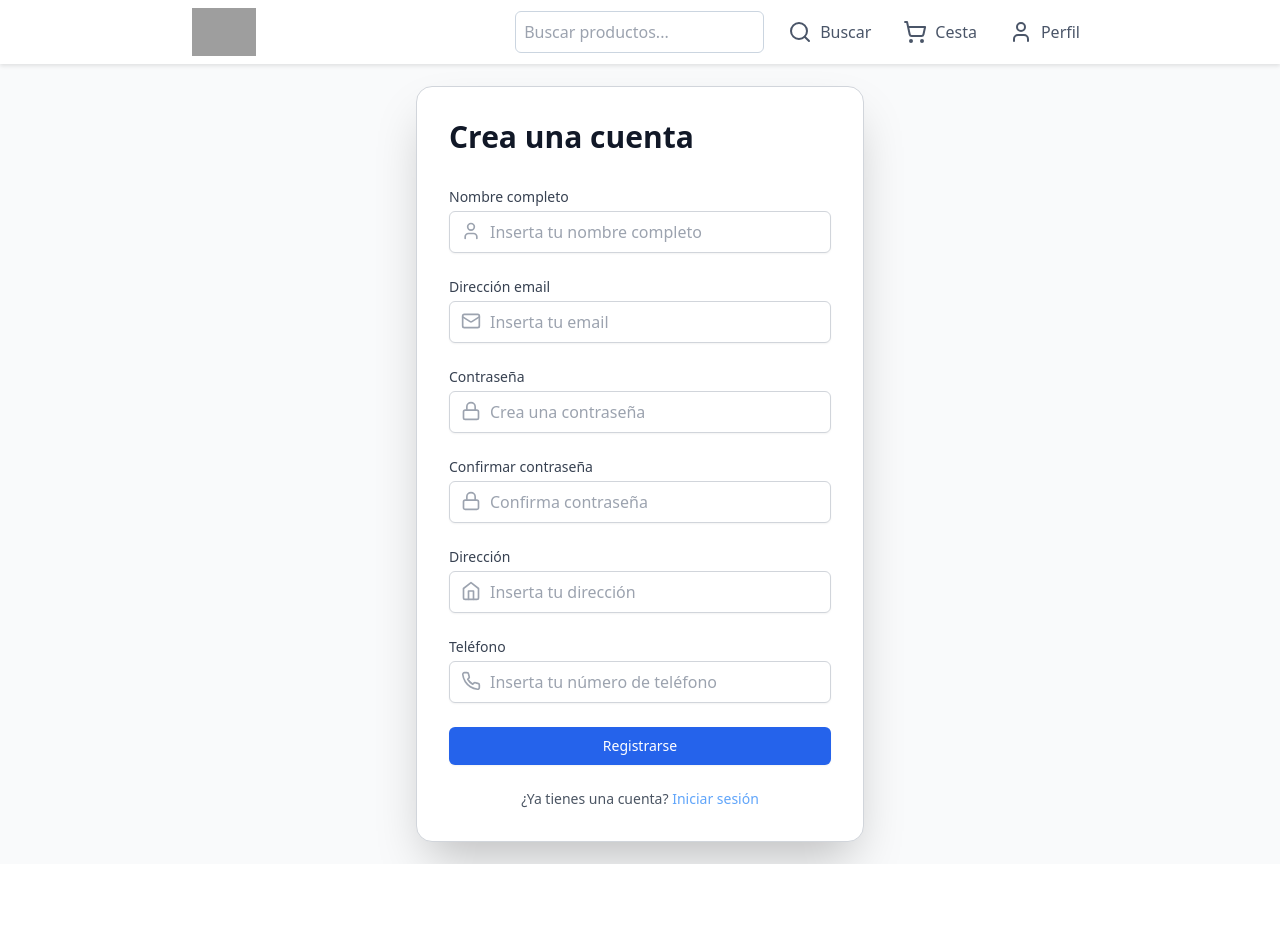
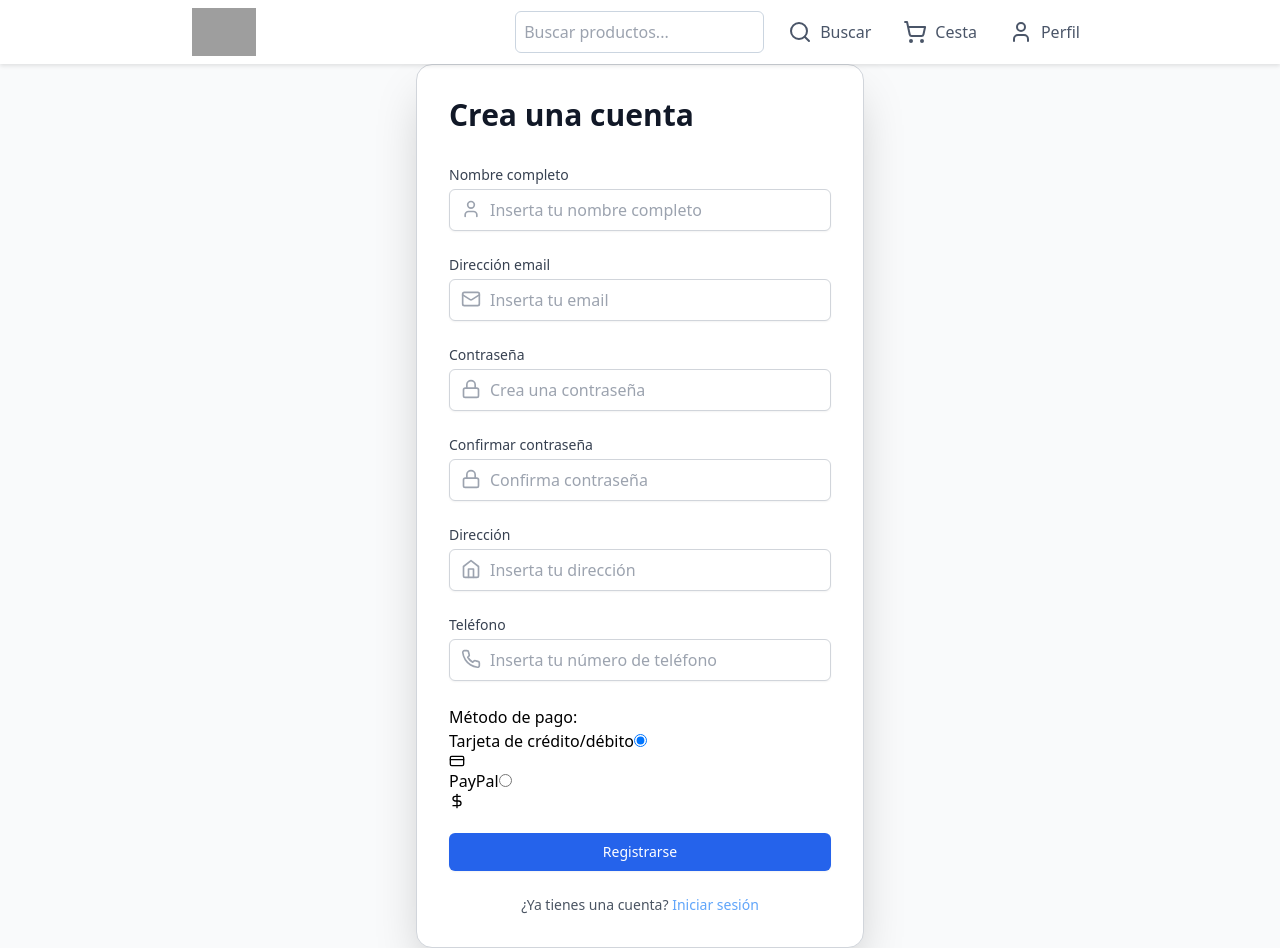
Before and after one commit to impresionados/impresionados_react, a React (Vite) app: page /register in a window 1280 px wide. Before the commit the page ends 864 px from the top, so only its background shows below. Built offline with nearby package versions, Linux system fonts and the light colour scheme; grey boxes are pictures that could not be loaded.

Commit message:
registro de sesión, inicio de sesión terminados al completo se implementan radio buttons en registro para el método de pago

```diff
--- a/package.json
+++ b/package.json
@@ -33,6 +33,6 @@
     "tailwindcss": "^3.4.1",
     "typescript": "^5.5.3",
     "typescript-eslint": "^8.3.0",
-    "vite": "^5.4.2"
+    "vite": "^5.4.14"
   }
 }
--- a/src/pages/RegisterForm/RegisterForm.module.css
+++ b/src/pages/RegisterForm/RegisterForm.module.css
@@ -46,6 +46,3 @@
 .link {
   @apply font-medium text-indigo-600 hover:text-indigo-500;
 }
-.pepe{
-  background-color: #000;
-}
--- a/src/pages/RegisterForm/RegisterForm.tsx
+++ b/src/pages/RegisterForm/RegisterForm.tsx
@@ -1,5 +1,5 @@
 import React, { useState } from 'react';
-import { User, Mail, Lock, Phone, HomeIcon } from 'lucide-react';
+import { User, Mail, Lock, Phone, HomeIcon, CreditCard, DollarSign, Bank } from 'lucide-react';
 import Input from '../../components/Login-register/components/Input/Input';
 import Button from '../../components/Login-register/components/Button/Button';
 import Link from '../../components/Login-register/components/Link/Link';
@@ -12,6 +12,7 @@ export const RegisterForm = () => {
   const [confirmPassword, setConfirmPassword] = useState('');
   const [address, setAddress] = useState('');
   const [phone, setPhone] = useState('');
+  const [paymentMethod, setPaymentMethod] = useState('tarjeta'); // Estado del método de pago
   const [error, setError] = useState('');
   const [emailError, setEmailError] = useState('');
 
@@ -42,7 +43,7 @@ export const RegisterForm = () => {
       }
 
       alert('Registro exitoso');
-    } catch (err) {
+    } catch (err: any) {
       setError(err.message);
     }
   };
@@ -125,18 +126,45 @@ export const RegisterForm = () => {
             onChange={(e) => setPhone(e.target.value)}
           />
 
+          {/* 🔹 Selección de método de pago */}
+          <div className={styles.paymentContainer}>
+            <label className={styles.paymentLabel}>Método de pago:</label>
+            <div className={styles.paymentOptions}>
+              <label className={styles.radioOption}>
+              Tarjeta de crédito/débito
+                <input
+                  type="radio"
+                  name="paymentMethod"
+                  value="tarjeta"
+                  checked={paymentMethod === 'tarjeta'}
+                  onChange={(e) => setPaymentMethod(e.target.value)}
+                />
+                <CreditCard size={16} />
+              </label>
+              <label className={styles.radioOption}>
+              PayPal
+                <input
+                  type="radio"
+                  name="paymentMethod"
+                  value="paypal"
+                  checked={paymentMethod === 'paypal'}
+                  onChange={(e) => setPaymentMethod(e.target.value)}
+                />
+                <DollarSign size={16} />
+              </label>
+
+
+            </div>
+          </div>
+
           {error && <p className={styles.error}>{error}</p>}
 
-          <Button type="submit">
-            Registrarse
-          </Button>
+          <Button type="submit">Registrarse</Button>
         </form>
 
         <p className={styles.footer}>
           ¿Ya tienes una cuenta?{' '}
-          <Link href="/profile">
-            Iniciar sesión
-          </Link>
+          <Link href="/profile">Iniciar sesión</Link>
         </p>
       </div>
     </div>
```
Also changed, not shown: 1 other file (tests, documents, lock files or other folders).
